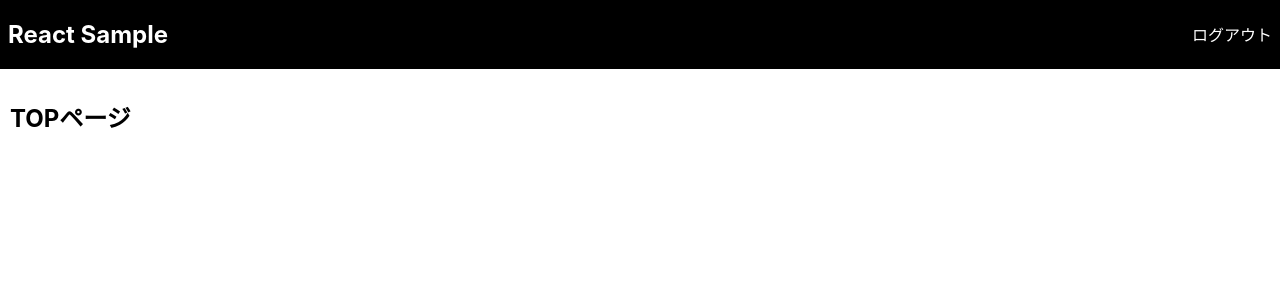
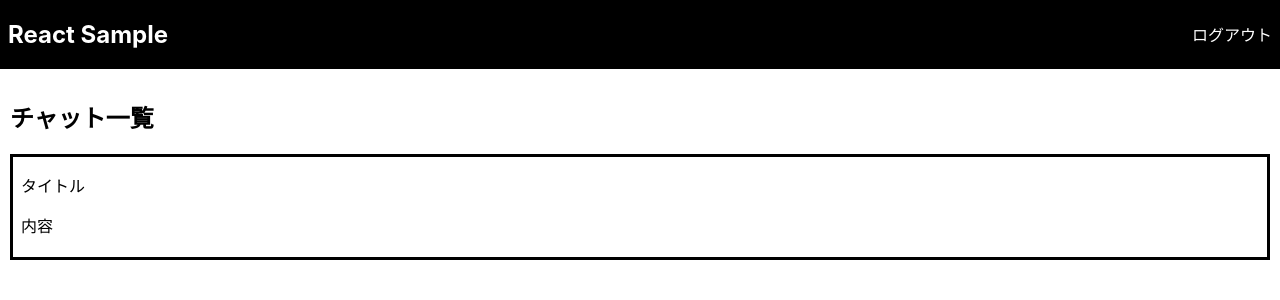
Before and after one commit to tky3a/react_sample, a React (Create React App) app: page / in a window 1280 px wide. Shown: the top 300 px of the page. Built offline with nearby package versions, Linux system fonts and the light colour scheme; sample sign-in values are in the browser's storage.

Commit message:
トップを修正

```diff
--- /dev/null
+++ b/src/components/ChatList.js
@@ -0,0 +1,43 @@
+// import { Link, useNavigate } from 'react-router-dom';
+import React, { useCallback } from 'react';
+import styled from 'styled-components';
+
+// チャットリスト枠
+const ListArea = styled.div`
+min-height: 100px;
+border: solid;
+padding-left: 8px;
+padding-right: 8px;
+background: white;
+&:hover {
+  opacity: 0.7;
+  cursor : pointer;
+}
+&:active {
+  opacity: 0.2;
+}`;
+
+// テキスト
+const Text = styled.p`
+overflow: hidden;
+text-overflow: ellipsis;
+white-space: nowrap;`;
+
+// チャット一覧
+const ChatList = React.memo(({ title = 'タイトル', text = '内容' }) => {
+  const onClickChatList = useCallback(() => {
+    console.log('click');
+  }, []);
+
+  return (
+    <ListArea onClick={() => {
+      onClickChatList();
+    }}
+    >
+      <Text>{title}</Text>
+      <Text>{text}</Text>
+    </ListArea>
+  );
+});
+
+export default ChatList;
--- a/src/components/Header.js
+++ b/src/components/Header.js
@@ -2,6 +2,7 @@ import styled from 'styled-components';
 import { Link, useNavigate } from 'react-router-dom';
 import { useDispatch } from 'react-redux';
 import { setToken } from '../redux/login/loginSlice';
+import { useHeader } from '../hooks/useHeader';
 // import { pc, sp, tab } from '../../media';
 
 // 画面の一番外側のdiv
@@ -31,9 +32,9 @@ const styles = {
 };
 
 const Header = () => {
-  console.log('header');
   const dispatch = useDispatch();
   const navigate = useNavigate();
+  const { onClickTitle } = useHeader();
 
   // ログアウト処理
   const onClickLogout = () => {
@@ -46,7 +47,14 @@ const Header = () => {
 
   return (
     <HeaderArea>
-      <h2 style={styles.title}>React Sample</h2>
+      <div
+        onClick={() => { onClickTitle({ }); }}
+        onKeyPress={() => { onClickTitle({ }); }}
+        role="button"
+        tabIndex={0}
+      >
+        <h2 style={styles.title}>React Sample</h2>
+      </div>
       <div style={styles.logout}>
         <LogoutLink style={{ textDecoration: 'none' }} to="#" onClick={() => onClickLogout()}>
           ログアウト
--- /dev/null
+++ b/src/hooks/useHeader.js
@@ -0,0 +1,21 @@
+// カスタムフック（サンプル）
+import { useCallback } from 'react';
+import { useNavigate } from 'react-router-dom';
+
+export const useHeader = () => {
+  const navigate = useNavigate();
+  // useEffect(() => {
+  //   console.log('実行された', initialProps);
+  // }, [initialProps]);
+
+  // タイトルクリック
+  const onClickTitle = useCallback(({ url = '/' }) => {
+    console.log('ヘッダーのタイトルをクリック');
+    return navigate(url);
+  }, [navigate]);
+
+  // 設定した関数を返す
+  return { onClickTitle };
+};
+
+export default useHeader;
--- /dev/null
+++ b/src/pages/chatDetail/index.js
@@ -0,0 +1,13 @@
+import PageBody from '../../components/PageBody';
+import Header from '../../components/Header';
+
+const ChatDetail = () => (
+  <>
+    <Header />
+    <PageBody>
+      <h2>チャット詳細</h2>
+    </PageBody>
+  </>
+);
+
+export default ChatDetail;
--- a/src/pages/top/index.js
+++ b/src/pages/top/index.js
@@ -1,13 +1,17 @@
+// import { Link, useNavigate } from 'react-router-dom';
+import React from 'react';
 import PageBody from '../../components/PageBody';
 import Header from '../../components/Header';
+import ChatList from '../../components/ChatList';
 
-const Top = () => (
+const Top = React.memo(() => (
   <>
     <Header />
     <PageBody>
-      <h2>TOPページ</h2>
+      <h2>チャット一覧</h2>
+      <ChatList />
     </PageBody>
   </>
-);
+));
 
 export default Top;
--- a/src/router/Index.js
+++ b/src/router/Index.js
@@ -6,6 +6,7 @@ import { useSelector } from 'react-redux';
 import AuthGuarde from '../components/AuthGuarde';
 import Login from '../pages/login';
 import Top from '../pages/top';
+import ChatDetail from '../pages/chatDetail';
 import NotFound from '../pages/notFound';
 
 // URLを設定
@@ -27,6 +28,7 @@ const Routers = () => {
       <Routes>
         <Route path="/login" element={<Login />} />
         <Route path="/" element={loginCheck() ? <Top /> : <AuthGuarde />} />
+        <Route path="/" element={loginCheck() ? <ChatDetail /> : <AuthGuarde />} />
         <Route path="/*" element={<NotFound />} />
       </Routes>
     </BrowserRouter>
```
Also changed, not shown: .eslintrc.js.
